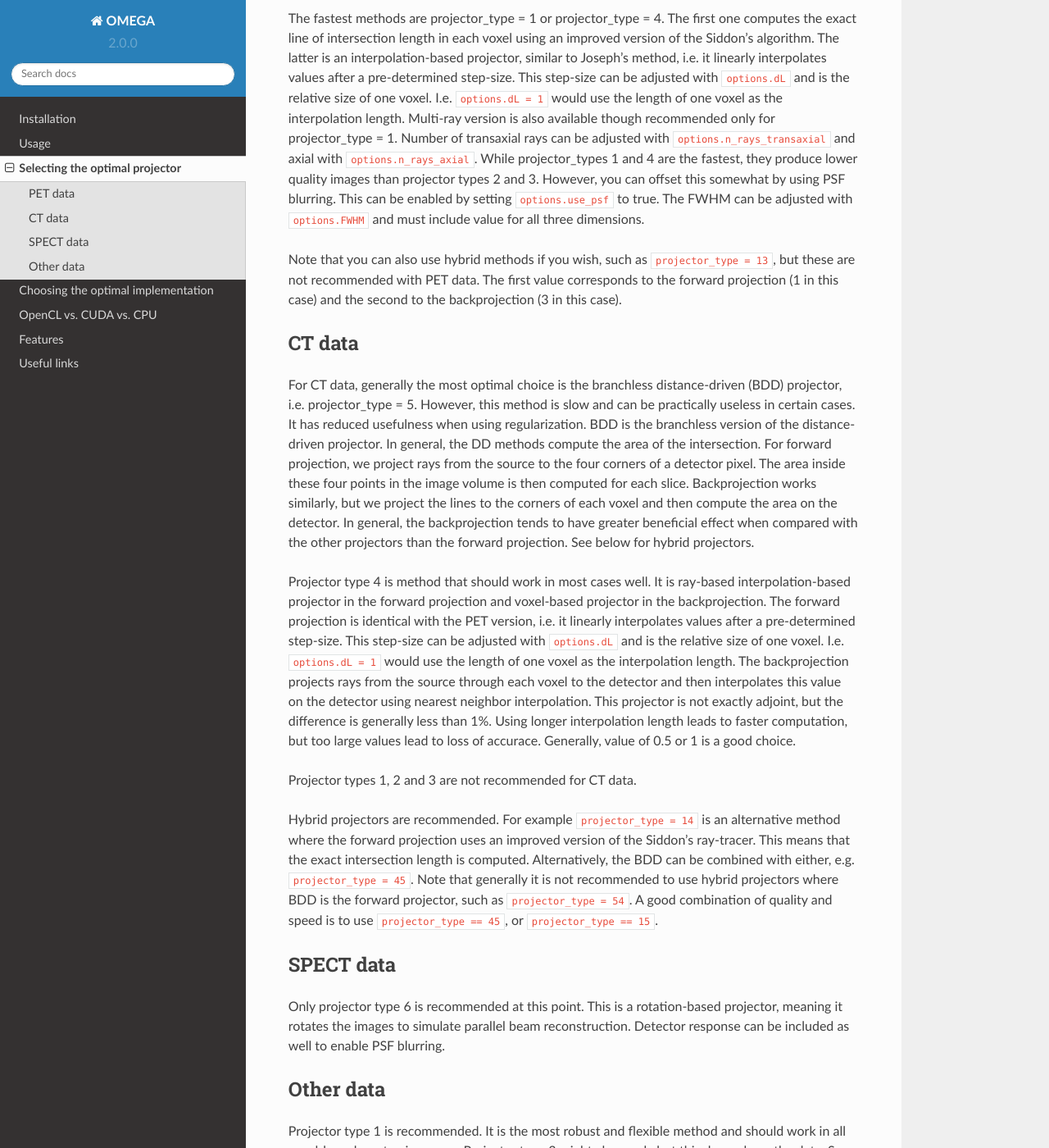
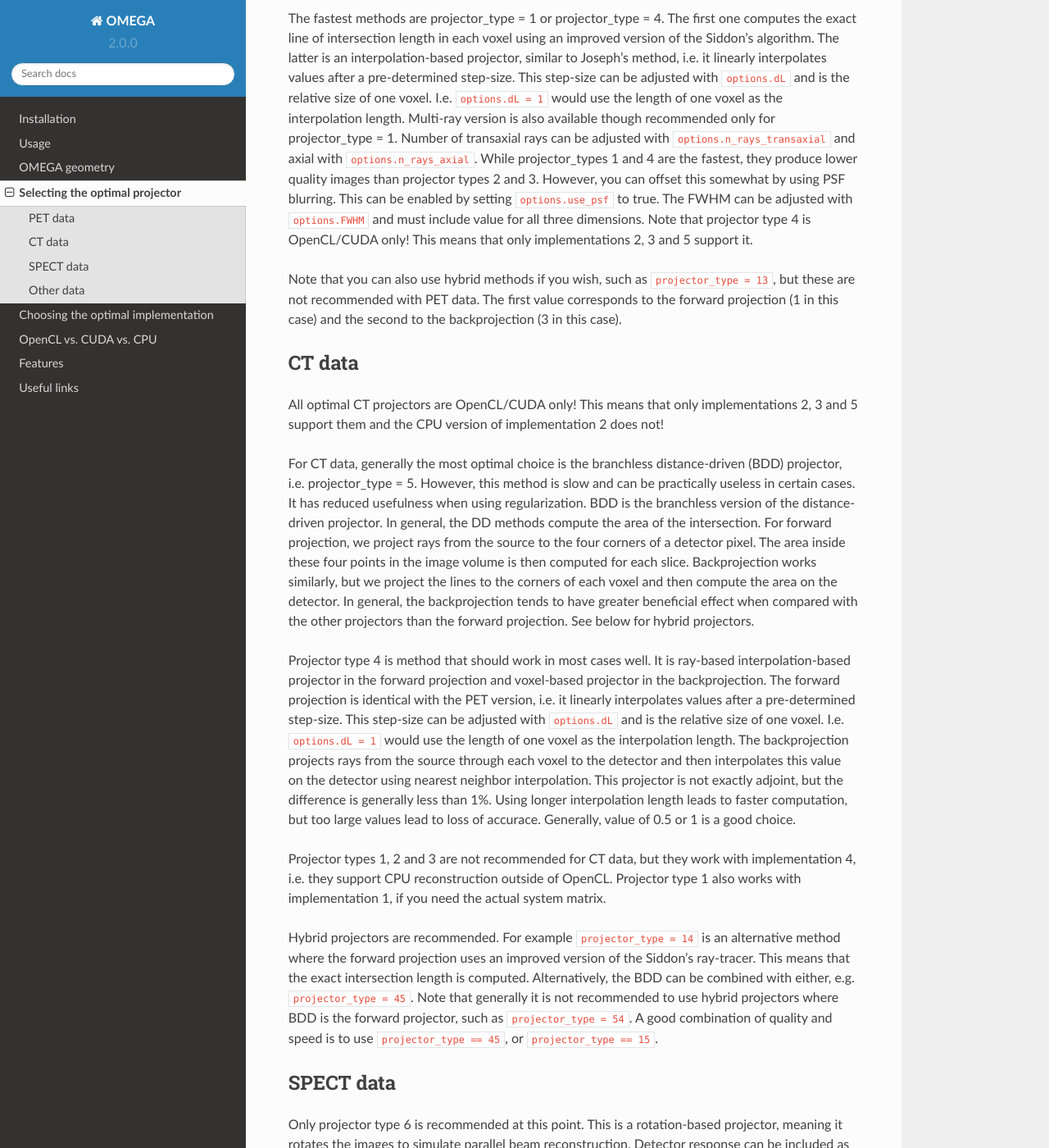
Before and after one commit to villekf/OMEGA-doc, a Sphinx documentation site: the page built from docs/source/selectingprojector.rst, in a window 1280 px wide and 1400 px high, scrolled down 569 px. Shown: the whole window at 82% size. Built offline with Sphinx 7.4.7 and the Read the Docs theme 2.0.0, drawn with Linux system fonts in a browser that asks for light colours.

Commit message:
Geometriatesti

```diff
--- a/docs/source/index.rst
+++ b/docs/source/index.rst
@@ -18,6 +18,7 @@ Contents
 
    installation
    usage
+   geometry
    selectingprojector
    implementation
    openclcuda
--- a/docs/source/selectingprojector.rst
+++ b/docs/source/selectingprojector.rst
@@ -16,13 +16,16 @@ The fastest methods are projector_type = 1 or projector_type = 4. The first one
 projector, similar to Joseph's method, i.e. it linearly interpolates values after a pre-determined step-size. This step-size can be adjusted with ``options.dL`` and is the relative size of one voxel. I.e. ``options.dL = 1``
 would use the length of one voxel as the interpolation length. Multi-ray version is also available though recommended only for projector_type = 1. Number of transaxial rays can be adjusted with ``options.n_rays_transaxial`` and
 axial with ``options.n_rays_axial``. While projector_types 1 and 4 are the fastest, they produce lower quality images than projector types 2 and 3. However, you can offset this somewhat by using PSF blurring. This can be enabled
-by setting ``options.use_psf`` to true. The FWHM can be adjusted with ``options.FWHM`` and must include value for all three dimensions.
+by setting ``options.use_psf`` to true. The FWHM can be adjusted with ``options.FWHM`` and must include value for all three dimensions. Note that projector type 4 is OpenCL/CUDA only! This means that only implementations 2, 3 and 5
+support it.
 
 Note that you can also use hybrid methods if you wish, such as ``projector_type = 13``, but these are not recommended with PET data. The first value corresponds to the forward projection (1 in this case) and the second to the
 backprojection (3 in this case).
 
 CT data
 -------
+
+All optimal CT projectors are OpenCL/CUDA only! This means that only implementations 2, 3 and 5 support them and the CPU version of implementation 2 does not!
 
 For CT data, generally the most optimal choice is the branchless distance-driven (BDD) projector, i.e. projector_type = 5. However, this method is slow and can be practically useless in certain cases. It has reduced usefulness when
 using regularization. BDD is the branchless version of the distance-driven projector. In general, the DD methods compute the area of the intersection. For forward projection, we project rays from the source to the four corners of
@@ -35,7 +38,8 @@ would use the length of one voxel as the interpolation length. The backprojectio
 This projector is not exactly adjoint, but the difference is generally less than 1%. Using longer interpolation length leads to faster computation, but too large values lead to loss of accurace. Generally, value of 0.5 or 1 is
 a good choice.
 
-Projector types 1, 2 and 3 are not recommended for CT data.
+Projector types 1, 2 and 3 are not recommended for CT data, but they work with implementation 4, i.e. they support CPU reconstruction outside of OpenCL. Projector type 1 also works with implementation 1, if you need the actual
+system matrix.
 
 Hybrid projectors are recommended. For example ``projector_type = 14`` is an alternative method where the forward projection uses an improved version of the Siddon's ray-tracer. This means that the exact intersection length
 is computed. Alternatively, the BDD can be combined with either, e.g. ``projector_type = 45``. Note that generally it is not recommended to use hybrid projectors where BDD is the forward projector, such as ``projector_type = 54``.
```
Also changed, not shown: docs/source/geometry.rst (added, +24 -0 lines), docs/source/OMEGA_pet_coordinateXY.png (added).
